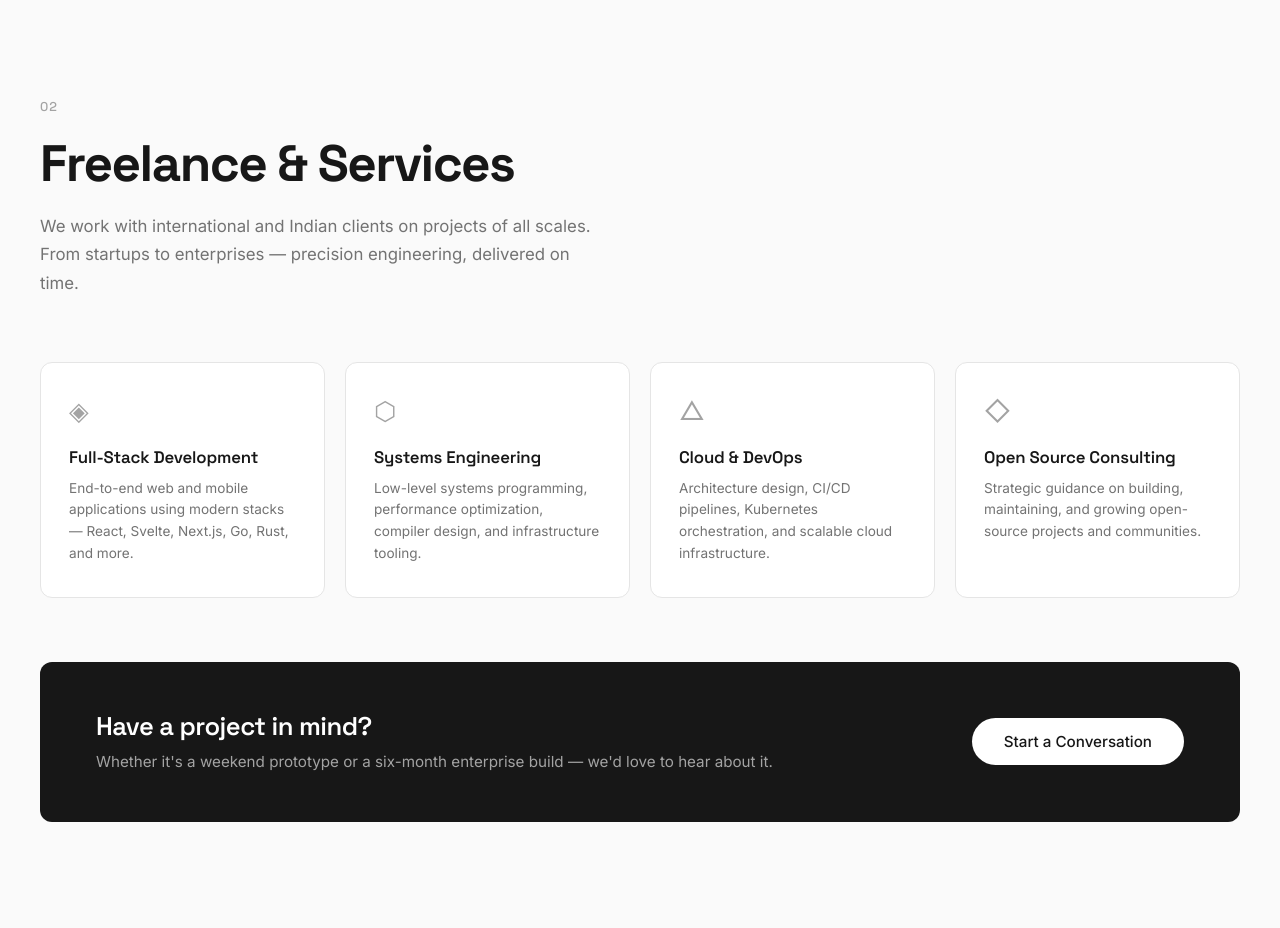
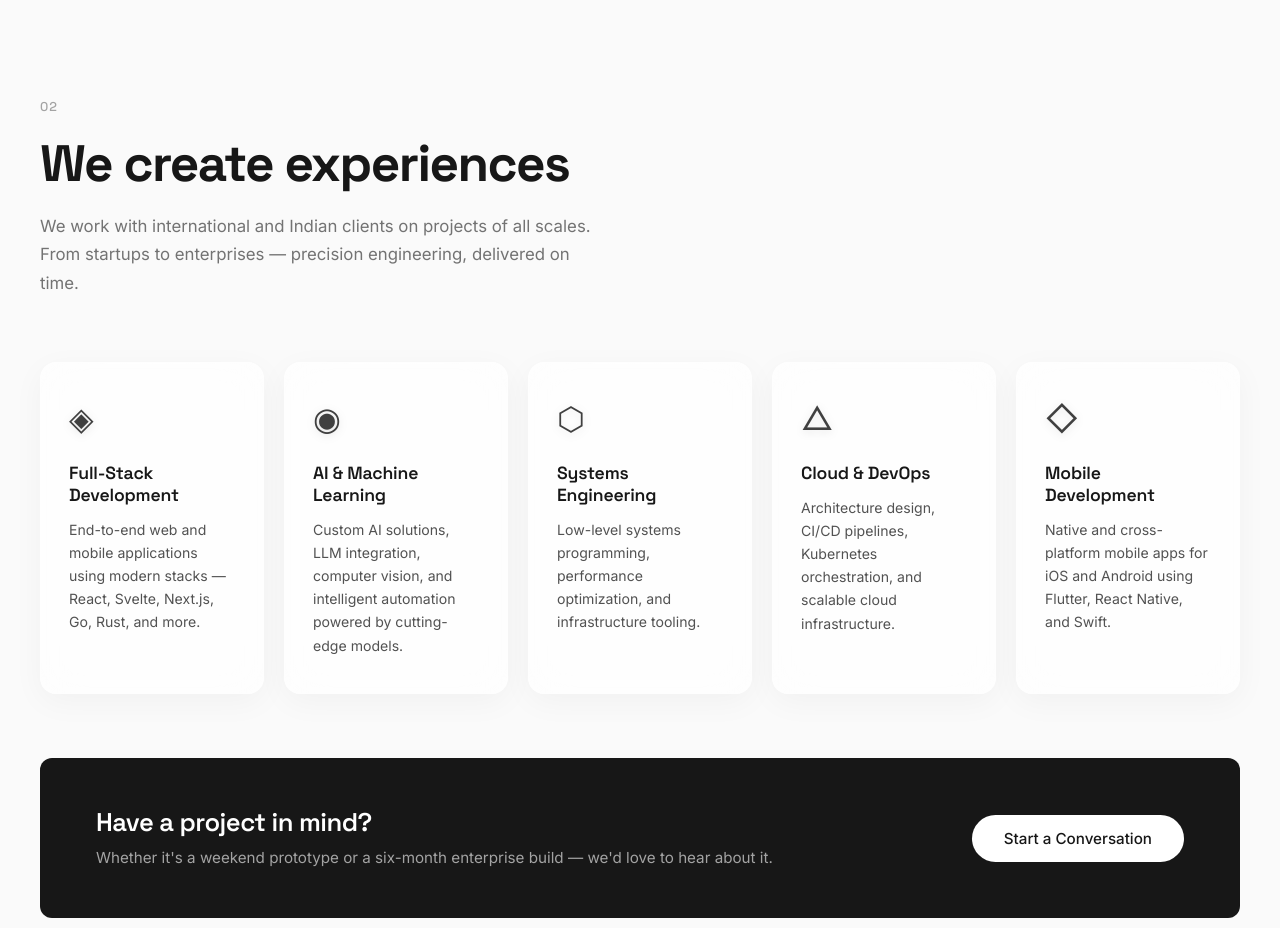
Before and after one commit to Lumos-Labs-HQ/lumos, a SvelteKit app: page / in a window 1280 px wide. Shown: the part 2460-3388 px from the top of the page. Built offline with nearby package versions, Linux system fonts and the light colour scheme.

Commit message:
fi8xed the texts

```diff
--- a/src/routes/+page.svelte
+++ b/src/routes/+page.svelte
@@ -126,8 +126,13 @@
 			icon: '◈'
 		},
 		{
+			title: 'AI & Machine Learning',
+			description: 'Custom AI solutions, LLM integration, computer vision, and intelligent automation powered by cutting-edge models.',
+			icon: '◉'
+		},
+		{
 			title: 'Systems Engineering',
-			description: 'Low-level systems programming, performance optimization, compiler design, and infrastructure tooling.',
+			description: 'Low-level systems programming, performance optimization, and infrastructure tooling.',
 			icon: '⬡'
 		},
 		{
@@ -136,8 +141,8 @@
 			icon: '△'
 		},
 		{
-			title: 'Open Source Consulting',
-			description: 'Strategic guidance on building, maintaining, and growing open-source projects and communities.',
+			title: 'Mobile Development',
+			description: 'Native and cross-platform mobile apps for iOS and Android using Flutter, React Native, and Swift.',
 			icon: '◇'
 		}
 	];
@@ -281,7 +286,7 @@
 	<div class="container">
 		<div class="section-header">
 			<span class="section-tag">02</span>
-			<h2 class="section-title">Freelance & Services</h2>
+			<h2 class="section-title">We create experiences</h2>
 			<p class="section-subtitle">
 				We work with international and Indian clients on projects of all scales.
 				From startups to enterprises — precision engineering, delivered on time.
@@ -935,46 +940,63 @@
 	/* ===================== SERVICES ===================== */
 	.services-grid {
 		display: grid;
-		grid-template-columns: repeat(4, 1fr);
+		grid-template-columns: repeat(5, 1fr);
 		gap: 20px;
 		margin-bottom: 64px;
 	}
 
 	.service-card {
-		background: var(--white);
-		border: 1px solid var(--gray-200);
-		border-radius: var(--radius);
-		padding: 32px 28px;
+		background: rgba(255, 255, 255, 0.7);
+		backdrop-filter: blur(20px);
+		-webkit-backdrop-filter: blur(20px);
+		border: 1px solid rgba(255, 255, 255, 0.3);
+		border-radius: 16px;
+		padding: 36px 28px;
 		transition: all var(--transition);
 		text-align: left;
+		position: relative;
+		overflow: hidden;
+		box-shadow: 0 8px 32px rgba(0, 0, 0, 0.04);
+	}
+
+	.service-card::before {
+		content: '';
+		position: absolute;
+		top: 0;
+		left: 0;
+		right: 0;
+		height: 1px;
+		background: linear-gradient(90deg, transparent, rgba(255, 255, 255, 0.8), transparent);
 	}
 
 	.service-card:hover {
-		border-color: var(--gray-300);
-		transform: translateY(-4px);
-		box-shadow: 0 20px 60px rgba(0, 0, 0, 0.06);
+		background: rgba(255, 255, 255, 0.85);
+		border-color: rgba(255, 255, 255, 0.5);
+		transform: translateY(-6px);
+		box-shadow: 0 20px 60px rgba(0, 0, 0, 0.08);
 	}
 
 	.service-icon {
 		display: inline-block;
-		font-size: 1.6rem;
-		margin-bottom: 20px;
-		color: var(--gray-400);
+		font-size: 2rem;
+		margin-bottom: 24px;
+		color: var(--gray-700);
+		filter: drop-shadow(0 2px 4px rgba(0, 0, 0, 0.1));
 	}
 
 	.service-title {
 		font-family: 'Space Grotesk', sans-serif;
-		font-size: 1.05rem;
+		font-size: 1.1rem;
 		font-weight: 600;
 		color: var(--gray-900);
-		margin-bottom: 10px;
+		margin-bottom: 12px;
 		letter-spacing: -0.01em;
 	}
 
 	.service-description {
-		font-size: 0.85rem;
-		line-height: 1.6;
-		color: var(--gray-500);
+		font-size: 0.88rem;
+		line-height: 1.65;
+		color: var(--gray-600);
 	}
 
 	.services-cta {
```
